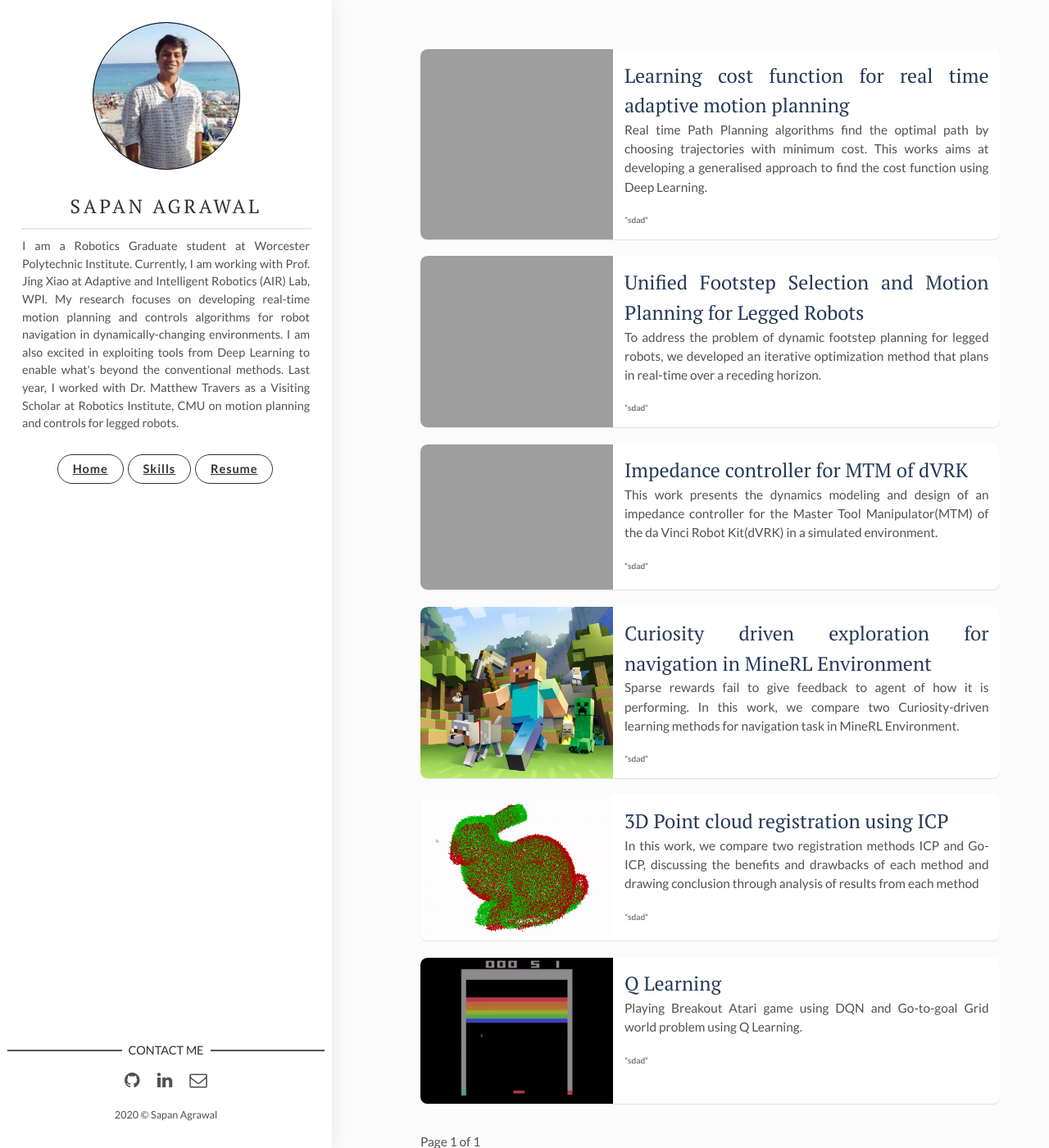
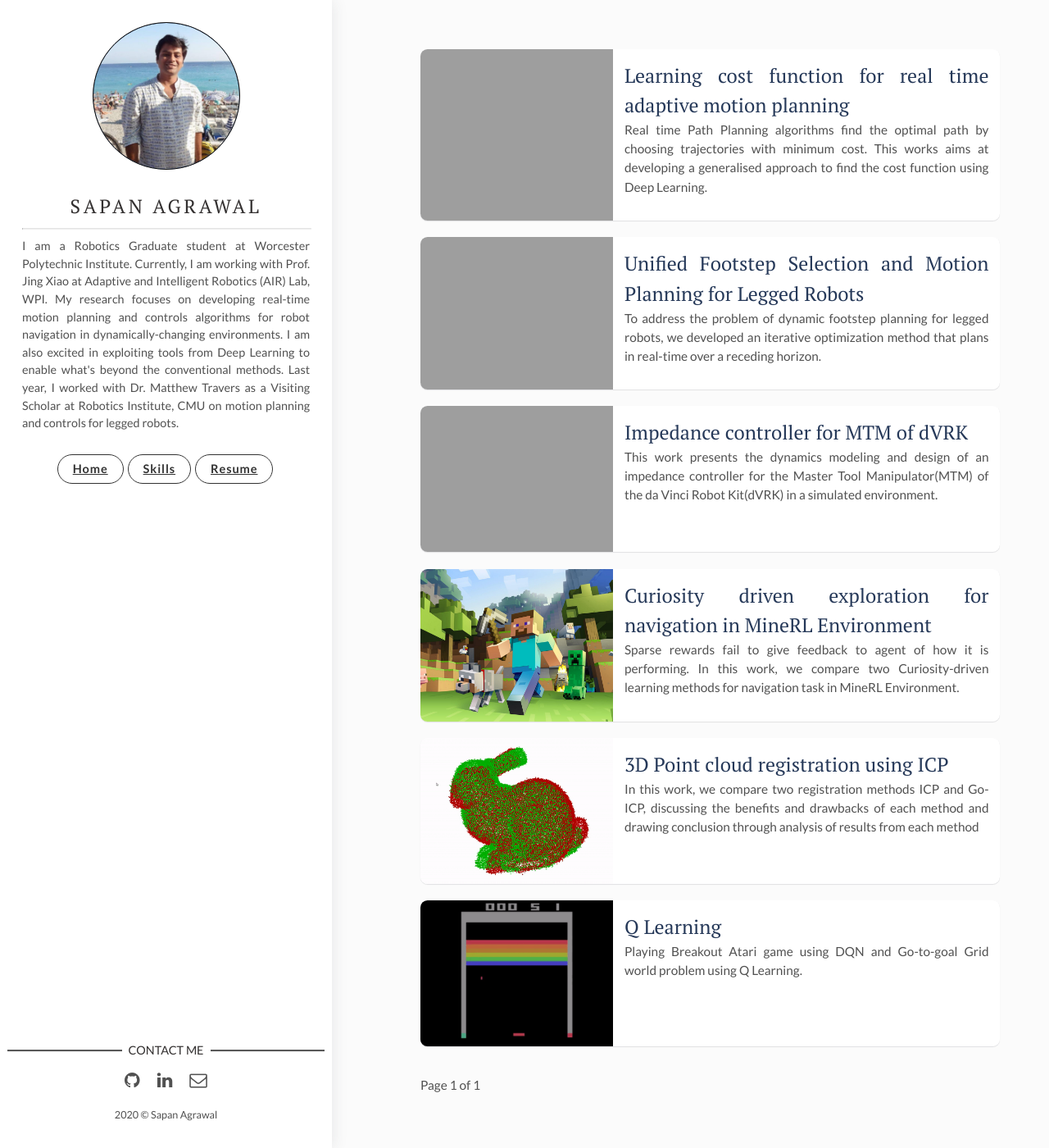
Before and after one commit to sapan-ostic/sapan-ostic.github.io, a Jekyll site: the page built from index.html, in a window 1280 px wide and 1400 px high. Shown: the whole window at 82% size. Built offline with Jekyll 4.4.1, drawn with Linux system fonts in a browser that asks for light colours; the list of posts is cut into pages by our own code.

Commit message:
general commit

```diff
--- a/index.html
+++ b/index.html
@@ -11,7 +11,7 @@ layout: main
     <h2 class="post-title"><a href="{{post.url | prepend: site.baseurl}}">{{post.title}}</a></h2>
     <p>{{post.description}}</p>
     <!-- <span class="post-date">{{post.date | date: '%Y, %b %d'}}&nbsp;&nbsp;&nbsp;—&nbsp;</span> -->
-    <span class="post-words"> "sdad" </span>
+    <!-- <span class="post-words"> "sdad" </span> -->
   </div>
 </article>
 {% endfor %}
```
